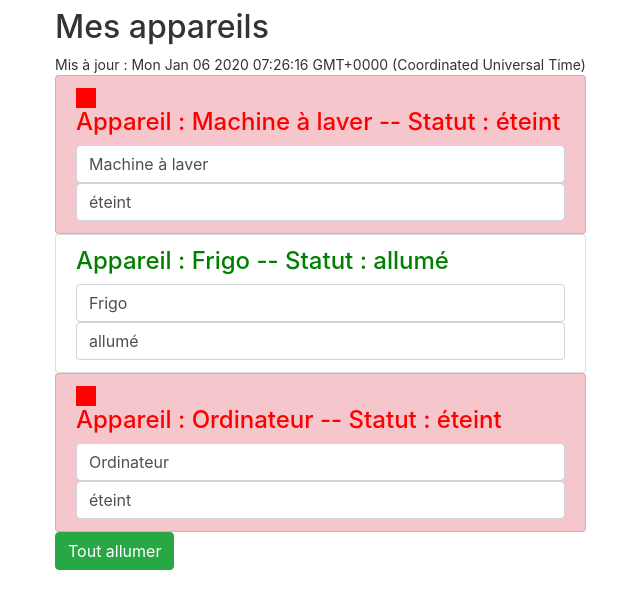
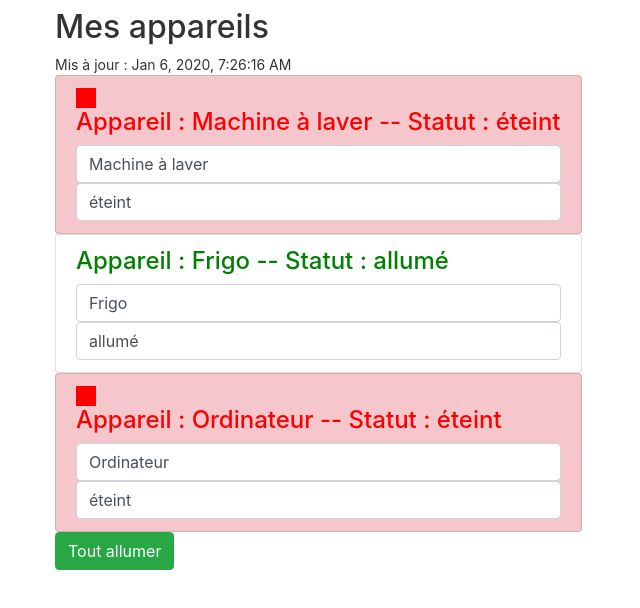
Before and after one commit to Antoine-Goncalves/FirstProjectAngular, an Angular app: page / in a window 1280 px wide. Shown: the top 608 px of the page, without its empty margins (15-655 px from the left). Built offline with nearby package versions, Linux system fonts and the light colour scheme.

Commit message:
:zap: add date in real time in app html

```diff
--- a/src/app/app.component.html
+++ b/src/app/app.component.html
@@ -300,7 +300,7 @@
   <div class="row">
     <div class="col-xs-12">
       <h2>Mes appareils</h2>
-      <p>Mis à jour : {{ lastUpdate }}</p>
+      <p>Mis à jour : {{ lastUpdate | date: "medium" }}</p>
       <ul class="list-group">
         <app-appareil
           *ngFor="let appareil of appareils"
```
